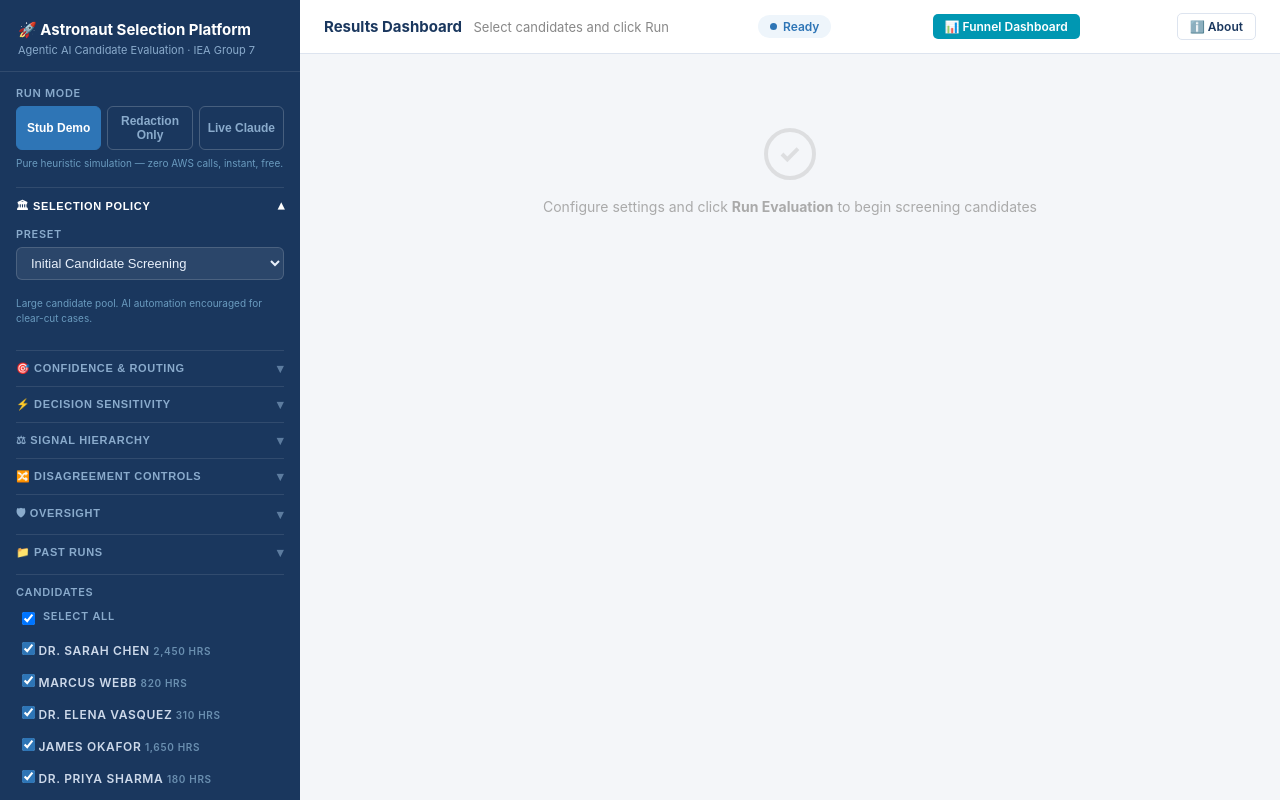
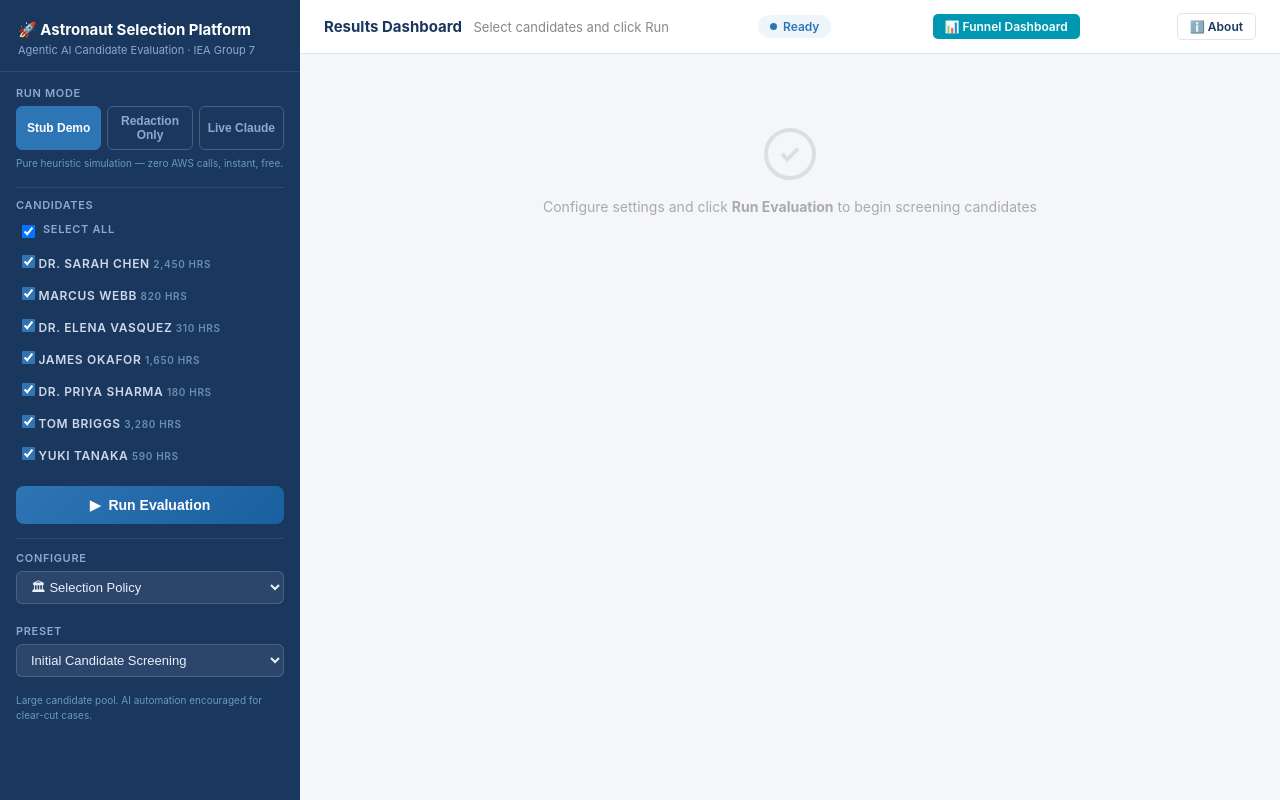
Before and after one commit to sameerkanagala/astronaut-selection-platform, a Flask app: page / in a window 1280 px wide. Run offline with Flask 3, Linux system fonts and the light colour scheme; data that the repository does not hold is empty.

Commit message:
Add embedded PII to demo essays, restructure sidebar (Configure dropdown)

```diff
--- a/applications/app_001.json
+++ b/applications/app_001.json
@@ -13,6 +13,6 @@
   "specializations": ["EVA Operations", "Propulsion Systems", "Navigation"],
   "prior_missions": 1,
   "awards": ["Distinguished Flying Cross", "NASA Group Achievement Award"],
-  "personal_statement": "After twelve years as a test pilot and two as a flight instructor, I applied to the IEA because I believe the next chapter of human exploration demands people who can operate at the intersection of engineering precision and adaptive decision-making under uncertainty. My doctoral research on cryogenic fuel systems directly supports long-duration mission architecture. I thrive in high-stakes, time-compressed environments — not despite the pressure, but because clear thinking under pressure is a skill I have spent a career deliberately building. I am ready for this mission.",
+  "personal_statement": "After twelve years as a test pilot and two as a flight instructor, I applied to the IEA because I believe the next chapter of human exploration demands people who can operate at the intersection of engineering precision and adaptive decision-making under uncertainty. My doctoral research on cryogenic fuel systems directly supports long-duration mission architecture. I thrive in high-stakes, time-compressed environments — not despite the pressure, but because clear thinking under pressure is a skill I have spent a career deliberately building. My former flight instructor, Colonel Michael Reyes, has offered to answer any follow-up questions from the panel directly at m.reyes@usaf-testwing.mil or 210-555-0142. I am ready for this mission.",
   "psychological_profile": "Candidate demonstrates exceptional stress tolerance and disciplined problem decomposition. Group simulation performance ranked in the top 5% of cohort. Strong situational awareness. Collaborative leadership style; observed de-escalating crew tension effectively in scenario 4."
 }
--- a/applications/app_002.json
+++ b/applications/app_002.json
@@ -14,5 +14,5 @@
   "prior_missions": 0,
   "awards": ["Royal Geographical Society Research Prize"],
   "personal_statement": "My fieldwork in volcanic rift zones and sub-Arctic permafrost has given me experience that translates directly to planetary surface operations. I understand isolation, equipment failure, and working in hostile environments with limited resupply. I am a scientist who learned to fly because I wanted to go where the best samples are. Space is where the best samples are.",
-  "psychological_profile": "Candidate is intellectually driven and highly motivated. Performs well on independent tasks. Some hesitation observed in collaborative pressure scenarios — recommends additional crew resource management training before mission assignment."
+  "psychological_profile": "Candidate is intellectually driven and highly motivated. Performs well on independent tasks. Some hesitation observed in collaborative pressure scenarios — recommends additional crew resource management training before mission assignment. Assessment conducted by Dr. Helen Ashworth (h.ashworth@rgs-eval.org); flag for the panel to reach her directly with any scoring questions."
 }
--- a/applications/app_003.json
+++ b/applications/app_003.json
@@ -13,6 +13,6 @@
   "specializations": ["Medical Operations", "Life Support Systems"],
   "prior_missions": 0,
   "awards": ["WHO Global Health Leadership Award", "Medecins Sans Frontieres Service Medal"],
-  "personal_statement": "I have performed surgery in a field hospital during a category 5 hurricane and managed a disease outbreak in a remote mountain community with no external communication for 11 days. The physical and psychological demands of space medicine are not abstractions to me — they are engineering problems I have been solving under pressure my entire career. I bring skills no amount of simulation can replicate. I also intend to get my flight hours up.",
+  "personal_statement": "I have performed surgery in a field hospital during a category 5 hurricane and managed a disease outbreak in a remote mountain community with no external communication for 11 days. The physical and psychological demands of space medicine are not abstractions to me — they are engineering problems I have been solving under pressure my entire career. I bring skills no amount of simulation can replicate. My department chair, Dr. Ramon Ortiz, has agreed to answer any follow-up questions at 55-1234-5678 or r.ortiz@hospitalgeneral.mx. I also intend to get my flight hours up.",
   "psychological_profile": "Outstanding composure under ambiguity. Demonstrates rare ability to communicate calm confidence to a team while managing complex parallel tasks. Essay quality high — coherent, specific, and honest about limitations. Strong crew medicine candidate."
 }
--- a/applications/app_005.json
+++ b/applications/app_005.json
@@ -13,6 +13,6 @@
   "specializations": ["Telescope Operations", "Data Analysis"],
   "prior_missions": 0,
   "awards": ["Kavli Prize in Astrophysics", "ISRO Distinguished Scientist Award"],
-  "personal_statement": "I have dedicated 20 years to understanding the universe from the ground. I want to understand it from space. My conditional medical clearance relates to a fully managed thyroid condition that has not affected my performance in any simulation or physical assessment. I acknowledge the flight hours gap and have enrolled in an accelerated programme. I bring scientific capability that is genuinely rare in this candidate class.",
+  "personal_statement": "I have dedicated 20 years to understanding the universe from the ground. I want to understand it from space. My conditional medical clearance relates to a fully managed thyroid condition that has not affected my performance in any simulation or physical assessment. I acknowledge the flight hours gap and have enrolled in an accelerated programme. My postdoctoral advisor, Prof. David Whitfield, can vouch for my progress in that programme and can be reached at d.whitfield@iucaa.res.in. I bring scientific capability that is genuinely rare in this candidate class.",
   "psychological_profile": "Highly motivated, exceptional scientific credentials. Realistic and self-aware about gaps. Psychological resilience scores strong despite limited operational background. Conditional clearance and low flight hours are the primary risk factors for this cycle."
 }
--- a/applications/app_006.json
+++ b/applications/app_006.json
@@ -14,5 +14,5 @@
   "prior_missions": 0,
   "awards": ["Chief of Air Force Commendation", "RAAF Test Pilot of the Year"],
   "personal_statement": "I fly. That is what I do. I have 3,280 hours across 34 aircraft types including experimental platforms that have never entered production. I have ejected once and landed a single-engine aircraft with total hydraulic failure twice. I know what calm looks like in a cockpit when everything is wrong. I want to bring that to space.",
-  "psychological_profile": "Peak physical and operational readiness. Personal statement is brief and functional — reflects operational rather than reflective personality type. Low verbosity in written assessments does not reflect low depth; interview scores were among the highest in the cohort. Recommend structured crew dynamics pairing."
+  "psychological_profile": "Peak physical and operational readiness. Personal statement is brief and functional — reflects operational rather than reflective personality type. Low verbosity in written assessments does not reflect low depth; interview scores were among the highest in the cohort. Squadron commander Wing Commander Adam Ferris (+61-4-1123-4567) can speak to Briggs's performance under real emergency conditions if the panel wants a first-hand account. Recommend structured crew dynamics pairing."
 }
--- a/applications/app_008.json
+++ b/applications/app_008.json
@@ -14,5 +14,5 @@
   "prior_missions": 2,
   "awards": ["Navy Cross", "Defense Superior Service Medal", "IEA Service Commendation"],
   "personal_statement": "I have served two tours aboard aircraft carriers, flown combat missions over three continents, and spent 186 days on the International Space Station during Expedition 64. Space is not new to me — but what I want to do next is. I am applying for the deep-space programme because I believe the skills I built in the most demanding environments on Earth and in low Earth orbit have prepared me to go further. I am ready.",
-  "psychological_profile": "Exceptional operational track record. Prior mission performance scored in the 97th percentile for crew adaptability and technical execution. Strong leadership presence. A natural anchor for crew cohesion on long-duration missions. High-confidence selection."
+  "psychological_profile": "Exceptional operational track record. Prior mission performance scored in the 97th percentile for crew adaptability and technical execution. Strong leadership presence. A natural anchor for crew cohesion on long-duration missions. Evaluation performed by Commander Lisa Trent (l.trent@ieahq.int, +1-281-555-0199), who is available for a follow-up briefing if the panel wants it. High-confidence selection."
 }
--- a/templates/index.html
+++ b/templates/index.html
@@ -292,20 +292,11 @@
     .flag-item.disagreement { background:#fef2f2; color:#991b1b; }
     .flag-item.ok { background:#f0fdf4; color:#166534; }
 
-    /* ── Accordion ───────────────────────────────────────────── */
-    .acc { border-top:1px solid rgba(255,255,255,.10); }
-    .acc-hdr {
-      width:100%; display:flex; justify-content:space-between; align-items:center;
-      padding:10px 0; background:none; border:none; color:#8aabcc;
-      font-size:11px; font-weight:700; text-transform:uppercase; letter-spacing:.06em;
-      cursor:pointer; transition:color .15s;
-    }
-    .acc-hdr:hover { color:#d0e4f5; }
-    .acc.open .acc-hdr { color:#fff; }
-    .acc-body { display:none; padding-bottom:8px; }
-    .acc.open .acc-body { display:block; }
-    .acc-chev { font-size:13px; transition:transform .2s; opacity:.6; }
-    .acc.open .acc-chev { transform:rotate(180deg); opacity:1; }
+    /* ── Configure: dropdown-selected settings pane ─────────────── */
+    /* Replaces the old always-visible accordion header stack: a single
+       fixed-height dropdown swaps which section's fields are shown below
+       it, instead of 7 permanently-stacked collapsed header bars. */
+    .settings-section { padding-top: 4px; }
     .always-section { border-top:1px solid rgba(255,255,255,.10);
                       margin-top:4px; padding-top:10px; }
 
@@ -402,12 +393,40 @@
         </select>
       </div>
 
-      <!-- ── 1. Program Policy ──────────────────────────────────── -->
-      <div class="acc open" id="acc-policy">
-        <button class="acc-hdr" onclick="openAcc('policy')">
-          <span>🏛 Selection Policy</span><span class="acc-chev">▾</span>
+      <!-- ── Always visible: Candidates + Run (moved above settings so it's
+           reachable without scrolling past configuration, on mobile and
+           desktop alike) ──────────────────────────────────────────── -->
+      <div class="always-section">
+        <div class="field">
+          <label>Candidates</label>
+          <div class="select-all-row">
+            <input type="checkbox" id="select-all" checked onchange="toggleAll(this)">
+            <label for="select-all">Select all</label>
+          </div>
+          <div class="app-list" id="app-list"></div>
+        </div>
+        <button class="run-btn" id="run-btn" onclick="runEvaluation()">
+          <span id="run-icon">▶</span>
+          <span id="run-label">Run Evaluation</span>
         </button>
-        <div class="acc-body">
+      </div>
+
+      <!-- ── Configure: one dropdown, one visible section at a time ──── -->
+      <div class="field" style="border-top:1px solid rgba(255,255,255,.10);margin-top:14px;padding-top:12px">
+        <label>Configure</label>
+        <select id="settings-section-select" onchange="showSection(this.value)">
+          <option value="policy">🏛 Selection Policy</option>
+          <option value="confidence">🎯 Confidence &amp; Routing</option>
+          <option value="sensitivity">⚡ Decision Sensitivity</option>
+          <option value="hierarchy">⚖ Signal Hierarchy</option>
+          <option value="disagreement">🔀 Disagreement Controls</option>
+          <option value="oversight">🛡 Oversight</option>
+          <option value="pastruns">📁 Past Runs</option>
+        </select>
+      </div>
+
+      <!-- 1. Selection Policy (shown by default) -->
+      <div class="settings-section" id="section-policy">
         <div class="field">
           <label>Preset</label>
           <select id="preset-select" onchange="applyPreset(this.value)">
@@ -423,14 +442,9 @@
           </small>
         </div>
       </div>
-      </div>
-
-      <!-- ── 2. Confidence & Routing ────────────────────────────── -->
-      <div class="acc" id="acc-confidence">
-        <button class="acc-hdr" onclick="openAcc('confidence')">
-          <span>🎯 Confidence & Routing</span><span class="acc-chev">▾</span>
-        </button>
-        <div class="acc-body">
+
+      <!-- 2. Confidence & Routing -->
+      <div class="settings-section hidden" id="section-confidence">
         <div class="field">
           <label>High Confidence <span class="slider-val" id="high-val">0.78</span></label>
           <div class="slider-wrap">
@@ -468,14 +482,9 @@
           <small style="font-size:10px;color:#5a85a8;display:block;margin-top:2px">Composite risk → Senior Adjudication</small>
         </div>
       </div>
-      </div>
-
-      <!-- ── 3. Decision Sensitivity ────────────────────────────── -->
-      <div class="acc" id="acc-sensitivity">
-        <button class="acc-hdr" onclick="openAcc('sensitivity')">
-          <span>⚡ Decision Sensitivity</span><span class="acc-chev">▾</span>
-        </button>
-        <div class="acc-body">
+
+      <!-- 3. Decision Sensitivity -->
+      <div class="settings-section hidden" id="section-sensitivity">
         <div class="field">
           <label>Mission Risk Sensitivity</label>
           <div class="toggle-row">
@@ -494,14 +503,9 @@
           <small style="font-size:10px;color:#5a85a8;display:block;margin-top:2px">Score within this of boundary → high sensitivity</small>
         </div>
       </div>
-      </div>
-
-      <!-- ── 4. Signal Hierarchy ────────────────────────────────── -->
-      <div class="acc" id="acc-hierarchy">
-        <button class="acc-hdr" onclick="openAcc('hierarchy')">
-          <span>⚖ Signal Hierarchy</span><span class="acc-chev">▾</span>
-        </button>
-        <div class="acc-body">
+
+      <!-- 4. Signal Hierarchy -->
+      <div class="settings-section hidden" id="section-hierarchy">
         <div style="font-size:10px;color:#6a9bbf;line-height:1.5;margin-bottom:8px">
           Prevents over-indexing on unverifiable qualitative signals (psychological, mission narrative)
           vs structured quantitative data (flight hours, fitness scores).
@@ -529,14 +533,9 @@
           </div>
         </div>
       </div>
-      </div>
-
-      <!-- ── 5. Disagreement Controls ───────────────────────────── -->
-      <div class="acc" id="acc-disagreement">
-        <button class="acc-hdr" onclick="openAcc('disagreement')">
-          <span>🔀 Disagreement Controls</span><span class="acc-chev">▾</span>
-        </button>
-        <div class="acc-body">
+
+      <!-- 5. Disagreement Controls -->
+      <div class="settings-section hidden" id="section-disagreement">
         <div class="field">
           <label>Disagreement Tolerance <span class="slider-val" id="disagree-val">0.45</span></label>
           <div class="slider-wrap">
@@ -573,14 +572,9 @@
           <small style="font-size:10px;color:#5a85a8;display:block;margin-top:2px">Higher = more variance between reviewers</small>
         </div>
       </div>
-      </div>
-
-      <!-- ── 6. Oversight ───────────────────────────────────────── -->
-      <div class="acc" id="acc-oversight">
-        <button class="acc-hdr" onclick="openAcc('oversight')">
-          <span>🛡 Oversight</span><span class="acc-chev">▾</span>
-        </button>
-        <div class="acc-body">
+
+      <!-- 6. Oversight -->
+      <div class="settings-section hidden" id="section-oversight">
         <div class="field">
           <label style="display:flex;align-items:center;justify-content:space-between;cursor:pointer">
             <span>Require human near cutoff</span>
@@ -592,14 +586,9 @@
           </label>
         </div>
       </div>
-      </div>
-
-      <!-- ── 7. Past Runs ────────────────────────────────────────── -->
-      <div class="acc" id="acc-pastruns">
-        <button class="acc-hdr" onclick="openAcc('pastruns')">
-          <span>📁 Past Runs</span><span class="acc-chev">▾</span>
-        </button>
-        <div class="acc-body">
+
+      <!-- 7. Past Runs -->
+      <div class="settings-section hidden" id="section-pastruns">
         <div style="display:flex;justify-content:space-between;align-items:center;margin-bottom:8px">
           <span style="font-size:10px;color:#6a9bbf">Click a run to reload it</span>
           <button onclick="loadPastRuns()" style="background:none;border:none;color:#5a9fd4;font-size:12px;cursor:pointer;padding:0" title="Refresh list">↻</button>
@@ -607,23 +596,6 @@
         <div class="past-runs-list" id="past-runs-list">
           <div class="past-runs-empty">No past runs yet</div>
         </div>
-        </div>
-      </div>
-
-      <!-- ── Always visible: Candidates + Run ──────────────────── -->
-      <div class="always-section">
-        <div class="field">
-          <label>Candidates</label>
-          <div class="select-all-row">
-            <input type="checkbox" id="select-all" checked onchange="toggleAll(this)">
-            <label for="select-all">Select all</label>
-          </div>
-          <div class="app-list" id="app-list"></div>
-        </div>
-        <button class="run-btn" id="run-btn" onclick="runEvaluation()">
-          <span id="run-icon">▶</span>
-          <span id="run-label">Run Evaluation</span>
-        </button>
       </div>
 
     </div><!-- /sidebar-body -->
@@ -736,11 +708,6 @@ document.addEventListener('DOMContentLoaded', () => {
   }).catch(() => {});
   loadPastRuns();
 
-  // Mobile: collapse all accordions so candidates + Run button are immediately visible
-  if (window.innerWidth <= 768) {
-    document.querySelectorAll('.acc.open').forEach(a => a.classList.remove('open'));
-  }
-
   // Hide scroll hint once user scrolls the sidebar
   const sidebar = document.querySelector('.sidebar');
   const hint    = document.getElementById('scroll-hint');
@@ -760,12 +727,15 @@ function renderAppList(apps) {
   `).join('');
 }
 
-// ── Settings ──────────────────────────────────────────────────────────────────
-// ── Accordion ─────────────────────────────────────────────────────────────────
-function openAcc(id) {
-  document.querySelectorAll('.acc').forEach(a => a.classList.remove('open'));
-  const el = document.getElementById('acc-' + id);
-  if (el) el.classList.add('open');
+// ── Settings section picker ─────────────────────────────────────────────────
+// Only one section's fields are ever in the DOM's visible flow at a time —
+// switching the dropdown hides the previous section and shows the new one,
+// same "open one, close the other" behavior the old accordion had, but
+// without stacking a header bar per section above the fold.
+function showSection(name) {
+  document.querySelectorAll('.settings-section').forEach(s => s.classList.add('hidden'));
+  const el = document.getElementById('section-' + name);
+  if (el) el.classList.remove('hidden');
 }
 
 function updateQuantWeight(val) {
```
Lines whose indentation alone changed are shown as unchanged.
